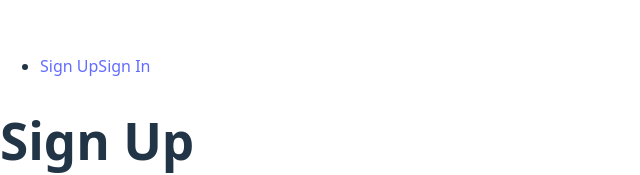
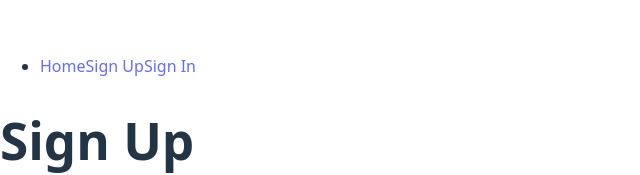
Before and after one commit to gkourouma/react-jwt-auth-template, a React (Vite) app: page /sign-up in a window 1280 px wide. Shown: the part 222-397 px from the top of the page, without its empty margins (0-640 px from the left). Built offline with nearby package versions, Linux system fonts and the light colour scheme; no server answers.

Commit message:
added onclick function to signout link and added home link

```diff
--- a/src/components/NavBar/NavBar.jsx
+++ b/src/components/NavBar/NavBar.jsx
@@ -18,11 +18,13 @@
       {user ? (
         <ul>
           <li>Welcome, {user.username}</li>
-          <li><Link to='/'>Sign Out</Link></li>
+          <li><Link to='/'>Dashboard</Link></li>
+          <li><Link to='/' onClick={handleSignOut}>Sign Out</Link></li>
         </ul>
       ) : (
         <ul>
           <li>
+            <Link to='/'>Home</Link>
             <Link to="/sign-up">Sign Up</Link>
             <Link to="/sign-in">Sign In</Link>
           </li>
```
